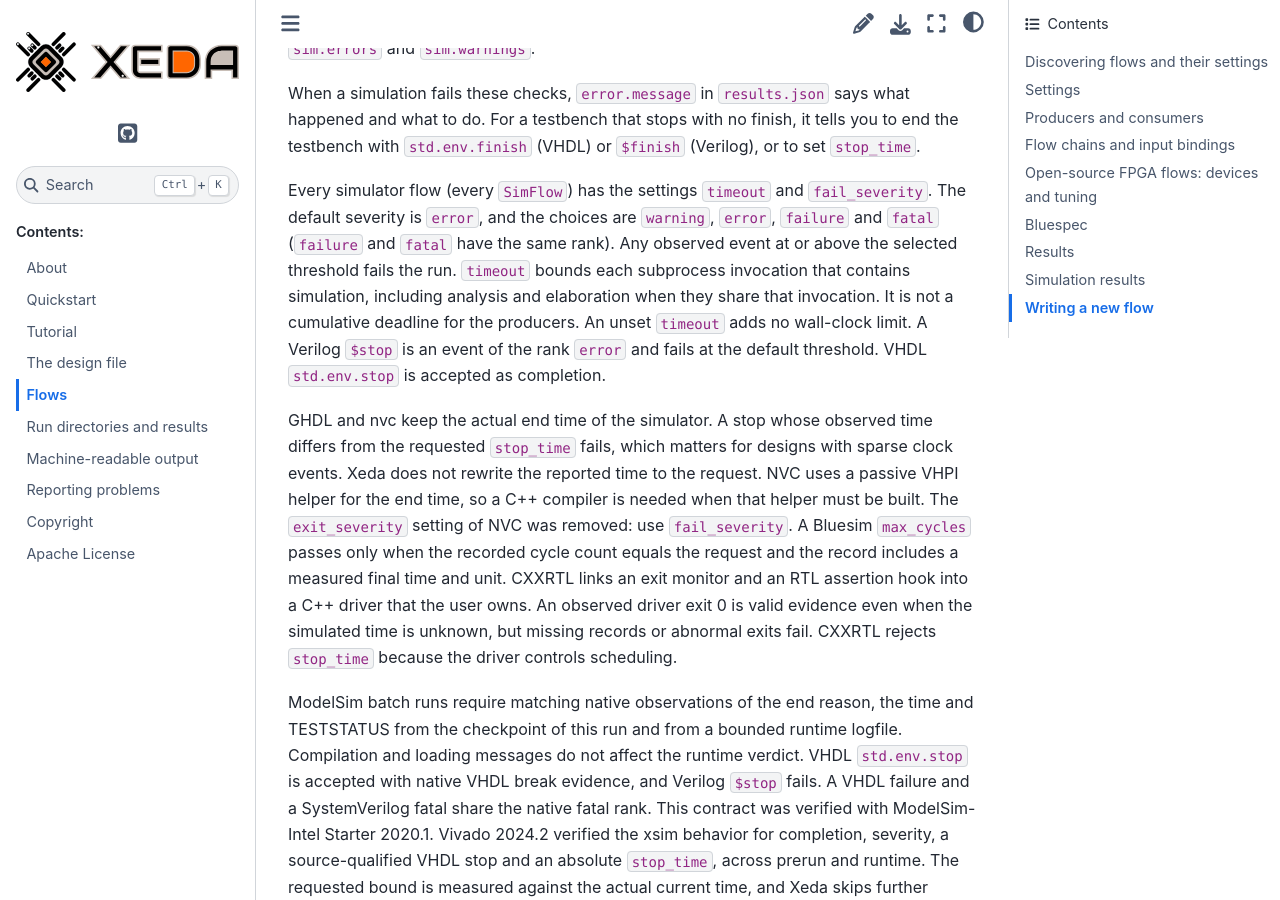
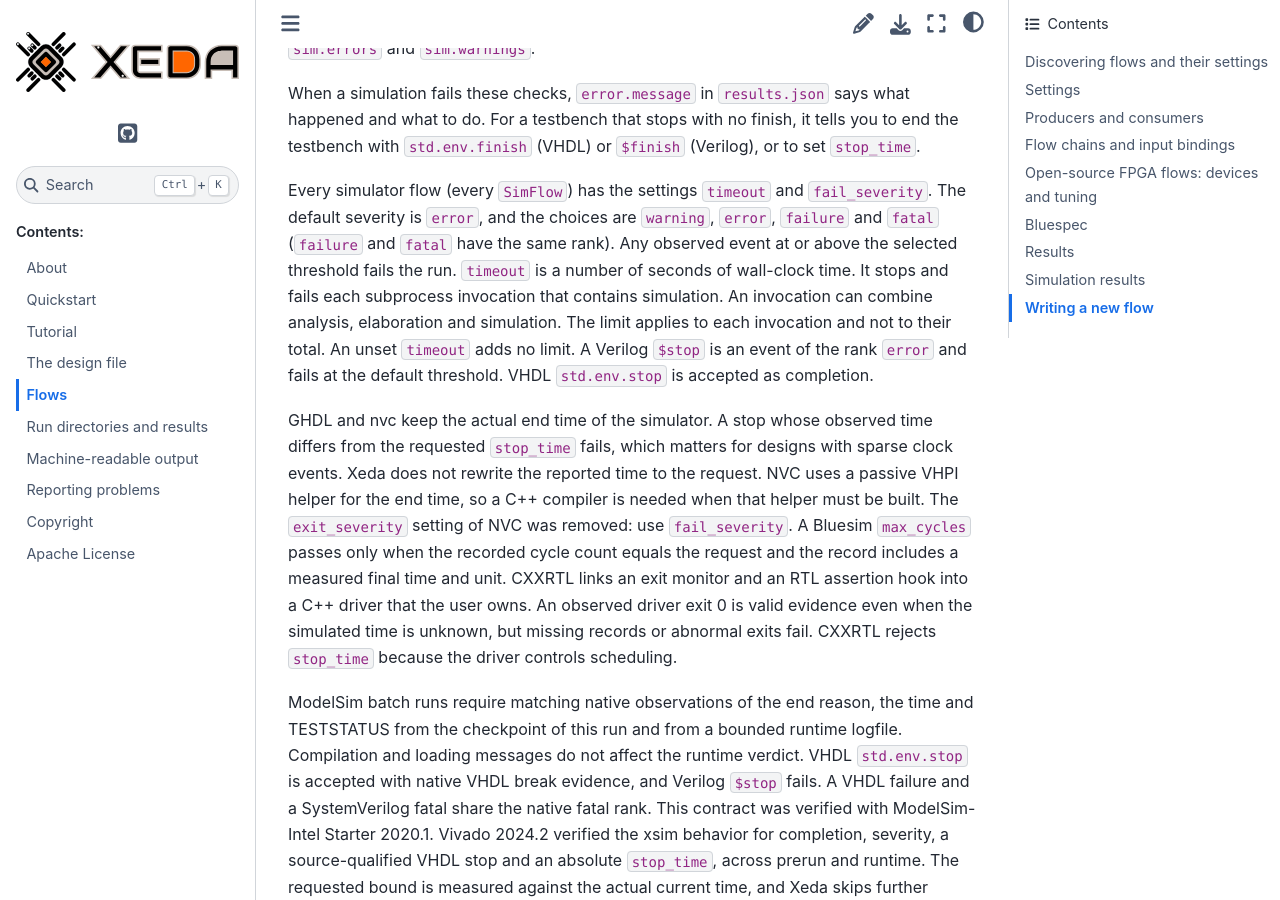
Before and after one commit to XedaHQ/xeda, a Sphinx documentation site: the page built from docs/flows.rst, in a window 1280 px wide and 900 px high, scrolled down 31019 px. Built offline with Sphinx 7.4.7 and the Sphinx Book theme 1.1.4, drawn with Linux system fonts in a browser that asks for light colours.

Commit message:
Match the timeout paragraph of the flows page to the setting description

```diff
--- a/docs/flows.rst
+++ b/docs/flows.rst
@@ -1268,11 +1268,11 @@ what to do. For a testbench that stops with no finish, it tells you to end the t
 Every simulator flow (every ``SimFlow``) has the settings ``timeout`` and ``fail_severity``. The
 default severity is ``error``, and the choices are ``warning``, ``error``, ``failure`` and
 ``fatal`` (``failure`` and ``fatal`` have the same rank). Any observed event at or above the
-selected threshold fails the run. ``timeout`` bounds each subprocess invocation that contains
-simulation, including analysis and elaboration when they share that invocation. It is not a
-cumulative deadline for the producers. An unset ``timeout`` adds no wall-clock limit. A Verilog
-``$stop`` is an event of the rank ``error`` and fails at the default threshold. VHDL
-``std.env.stop`` is accepted as completion.
+selected threshold fails the run. ``timeout`` is a number of seconds of wall-clock time. It stops
+and fails each subprocess invocation that contains simulation. An invocation can combine analysis,
+elaboration and simulation. The limit applies to each invocation and not to their total. An unset
+``timeout`` adds no limit. A Verilog ``$stop`` is an event of the rank ``error`` and fails at the
+default threshold. VHDL ``std.env.stop`` is accepted as completion.
 
 GHDL and nvc keep the actual end time of the simulator. A stop whose observed time differs from the
 requested ``stop_time`` fails, which matters for designs with sparse clock events. Xeda does not
```
